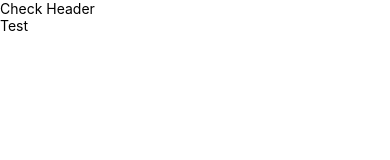
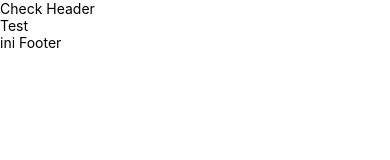
Before and after one commit to aliffrhn/reak-ku, a React Native app: screen / in a window 390 px wide. Shown: the top 160 px of the page. Built offline with nearby package versions, Linux system fonts and the light colour scheme.

Commit message:
test function foot

```diff
--- a/App.js
+++ b/App.js
@@ -10,6 +10,17 @@ import React, {Component} from 'react';
 import {Platform, StyleSheet, Text, View, StatusBar} from 'react-native';
 import Header from './Header'
 
+const Footer = () => {
+
+  return(
+    <View>
+      <Text>
+        ini Footer
+      </Text>
+    </View>
+  )
+}
+
 export default class App extends Component<Props> {
 
   render() {
@@ -18,6 +29,7 @@ export default class App extends Component<Props> {
         <StatusBar backgroundColor="blue"/>
         <Header />
         <Text>Test</Text>
+        <Footer />
       </View>
     );
   }
```
